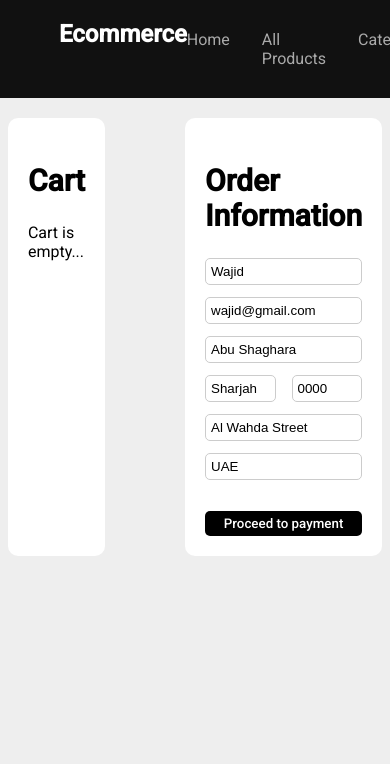
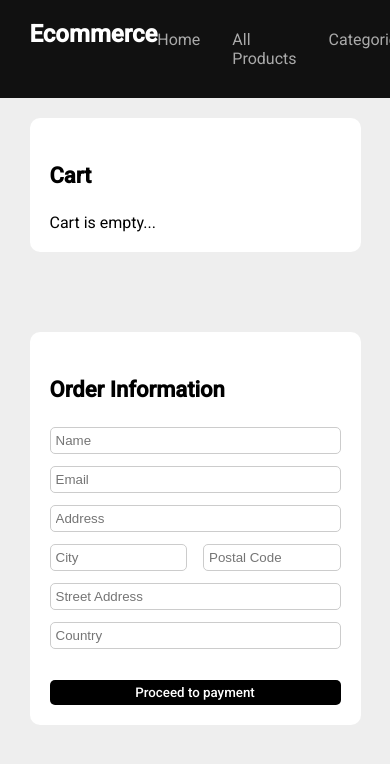
Before and after one commit to akawajid/ecommerce-front, a Next.js app: page /cart in a window 390 px wide. Shown: the top 764 px of the page. Built offline with nearby package versions, Linux system fonts and the light colour scheme.

Commit message:
updated mobile responsiveness

```diff
--- a/components/Center.jsx
+++ b/components/Center.jsx
@@ -4,6 +4,11 @@ const StyledDiv = styled.div`
   max-width: 80%;
   margin: 0 auto;
   padding: 0 20px;
+
+  @media(max-width:480px){
+    max-width: 90%;
+    padding: 0 10px;
+  }
 `;
 
 export default function Center({children}) {
--- a/components/Featured.jsx
+++ b/components/Featured.jsx
@@ -15,6 +15,10 @@ const FeaturedDiv = styled.div`
   display: flex;
   gap: 100px;
   justify-content: space-between;
+
+  @media(max-width:480px){
+    flex-wrap: wrap;
+  }
 `;
 
 const FeaturedTitle = styled.h2`
--- a/components/Img.jsx
+++ b/components/Img.jsx
@@ -3,7 +3,10 @@ import { useEffect } from "react";
 import styled from "styled-components";
 
 const Relative = styled.div`
-  position: relative;
+  position:relative;
+  display: flex;
+  justify-content:center;
+  align-items:center;
   width: 100%;
   height: ${(props) => props.height || 300}px;
 `;
--- a/components/ProductBox.jsx
+++ b/components/ProductBox.jsx
@@ -10,6 +10,11 @@ const ProductWrapper = styled.div`
   max-width: calc(25% - 2rem);
   max-height: 180px;
   margin-bottom: 30px;
+
+  @media(max-width:480px){
+    max-width: 100%;
+    margin-bottom: 50px;
+  }
 `;
 
 const ProductTitle = styled(Link)`
--- a/components/ProductsGrid.jsx
+++ b/components/ProductsGrid.jsx
@@ -6,6 +6,9 @@ const ProductsList = styled.div`
   flex-wrap: wrap;
   gap: 2rem;
   margin: 40px 0;
+
+  @media(max-width:480px){
+  }
 `;
 
 export default function ProductsGrid({ products }) {
--- a/components/Title.jsx
+++ b/components/Title.jsx
@@ -4,6 +4,10 @@ const StyledTitle = styled.div`
   font-size: 30px;
   margin: 25px 0;
   font-weight: 600;
+
+  @media (max-width: 480px) {
+    font-size: 22px;
+  }
 `;
 
 export default function Title({ children }) {
--- a/pages/cart.jsx
+++ b/pages/cart.jsx
@@ -15,7 +15,27 @@ const CheckoutWrapper = styled.div`
   display: flex;
   gap: 5rem;
   justify-content: center;
+  align-items: flex-start;
   margin: 20px;
+
+  @media (max-width: 480px) {
+    flex-wrap: wrap;
+    margin: 20px 0;
+  }
+`;
+
+const ProductTitle = styled.span`
+  display: block;
+  @media (max-width: 480px) {
+    display: none;
+  }
+`;
+
+const ProductTitleRow = styled.tr`
+  display: none;
+  @media (max-width: 480px) {
+    display: table-row;
+  }
 `;
 
 const CartProductsWrapper = styled.div`
@@ -55,6 +75,15 @@ const ProductImageBox = styled.div`
       max-height: 80px;
     }
   }
+  @media (max-width: 480px) {
+    width: 60px;
+    height: 60px;
+    margin-top: 12px;
+    img {
+      max-width: 40px;
+      max-height: 40px;
+    }
+  }
 `;
 
 const QtyButtonWrapper = styled.span`
@@ -72,12 +101,16 @@ const CityWrapper = styled.div`
 
 export default function Cart({ props }) {
   const router = useRouter();
-  const { cartProducts, addProductToCart, removeProductFromCart, emptyThisCart } =
-    useContext(CartContext);
+  const {
+    cartProducts,
+    addProductToCart,
+    removeProductFromCart,
+    emptyThisCart,
+  } = useContext(CartContext);
   const [cartProductsQty, setCartProductsQty] = useState({});
   const [products, setProducts] = useState([]);
   const [orderData, setOrderData] = useState({});
-  const [redirectLoader, setRedirectLoader ] = useState(false);
+  const [redirectLoader, setRedirectLoader] = useState(false);
   const [successShown, setSuccessShown] = useState(false);
 
   let cartTotal = 0;
@@ -126,7 +159,7 @@ export default function Cart({ props }) {
     setRedirectLoader(true);
 
     const response = await axios.post("/api/checkout", {
-      orderData,
+      ...orderData,
       cartProducts,
     });
 
@@ -135,7 +168,7 @@ export default function Cart({ props }) {
     }
   };
 
-  if(redirectLoader){
+  if (redirectLoader) {
     return (
       <Center>
         <Head>
@@ -158,7 +191,7 @@ export default function Cart({ props }) {
 
     setTimeout(() => {
       setSuccessShown(true);
-      window.location.href = '/cart';
+      window.location.href = "/cart";
     }, 5000);
 
     return (
@@ -221,6 +254,7 @@ export default function Cart({ props }) {
                   cartTotal += qty * item.price;
                   return (
                     qty > 0 && (
+                      <>
                         <tr key={index}>
                           <td>
                             <ProductImageBox>
@@ -231,7 +265,7 @@ export default function Cart({ props }) {
                                 alt={item.title}
                               />
                             </ProductImageBox>
-                          {item.title}
+                            <ProductTitle>{item.title}</ProductTitle>
                           </td>
                           <td>
                             <QtyButtonWrapper>
@@ -245,9 +279,16 @@ export default function Cart({ props }) {
                             </QtyButtonWrapper>
                           </td>
                           <td>
-                          ${(item.price * cartProductsQty[item._id]).toFixed(2)}
+                            $
+                            {(item.price * cartProductsQty[item._id]).toFixed(
+                              2
+                            )}
                           </td>
                         </tr>
+                        <ProductTitleRow key={index * 1000}>
+                          <td colSpan={3}>{item.title}</td>
+                        </ProductTitleRow>
+                      </>
                     )
                   );
                 })}
@@ -270,7 +311,6 @@ export default function Cart({ props }) {
               name="name"
               required
               placeholder="Name"
-              value="Wajid"
               onChange={handleChange}
             />
             <Input
@@ -278,14 +318,12 @@ export default function Cart({ props }) {
               name="email"
               required
               placeholder="Email"
-              value="wajid@gmail.com"
               onChange={handleChange}
             />
             <Input
               type="text"
               name="address"
               placeholder="Address"
-              value="Abu Shaghara"
               onChange={handleChange}
             />
             <CityWrapper>
@@ -294,7 +332,6 @@ export default function Cart({ props }) {
                 name="city"
                 required
                 placeholder="City"
-                value="Sharjah"
                 onChange={handleChange}
               />
               <Input
@@ -302,7 +339,6 @@ export default function Cart({ props }) {
                 name="postalCode"
                 required
                 placeholder="Postal Code"
-                value="0000"
                 onChange={handleChange}
               />
             </CityWrapper>
@@ -311,14 +347,12 @@ export default function Cart({ props }) {
               name="streetAddress"
               required
               placeholder="Street Address"
-              value="Al Wahda Street"
               onChange={handleChange}
             />
             <Input
               type="text"
               name="country"
               placeholder="Country"
-              value="UAE"
               onChange={handleChange}
             />
             <br />
```
Also changed, not shown: pages/product/[id].jsx (+17 -0 lines). Lines whose indentation alone changed are shown as unchanged.
